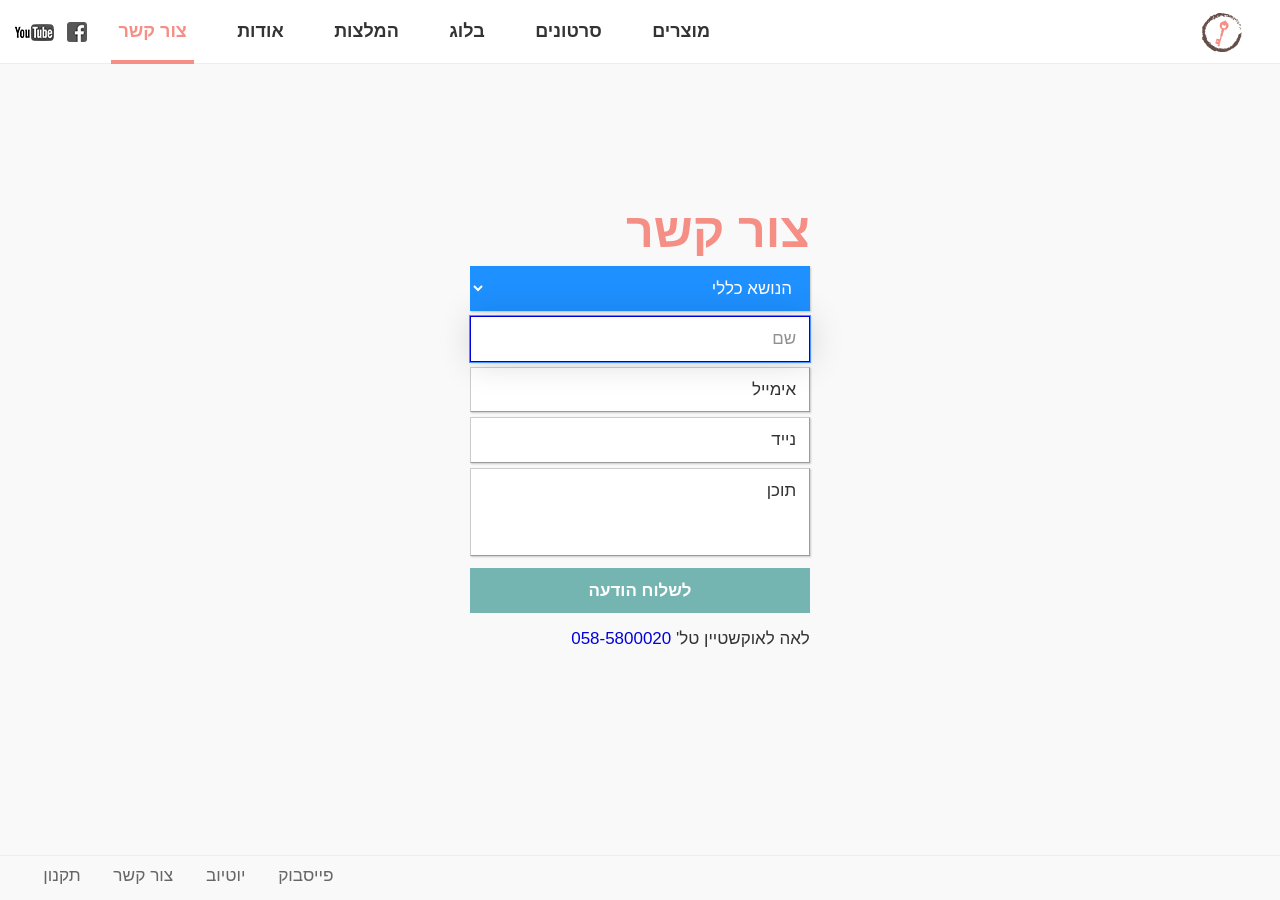
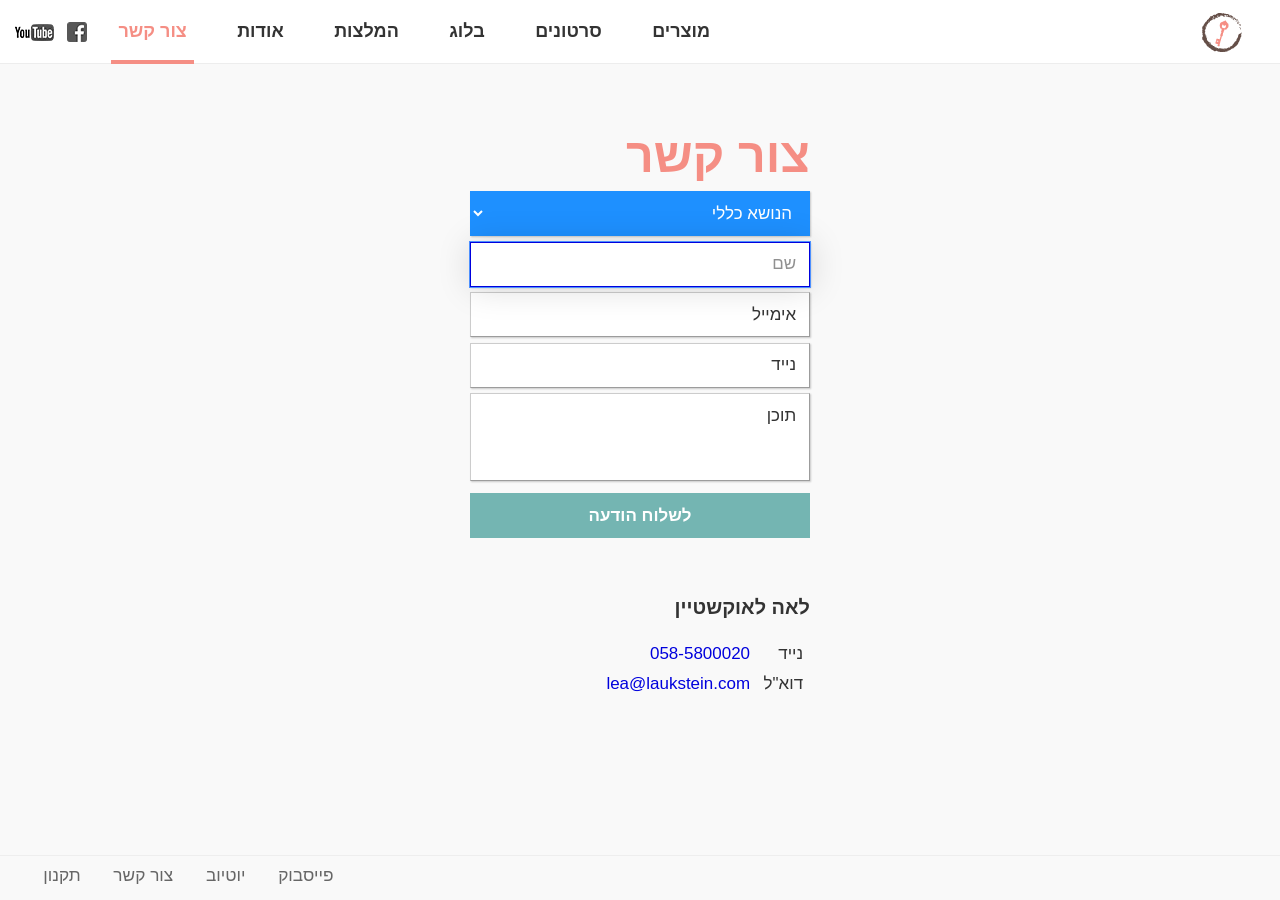
Before and after one commit to laukstein/lea.laukstein.com, a Jekyll site: the page built from contact.html, in a window 1280 px wide. Built offline with Jekyll 4.4.1, drawn with Linux system fonts in a browser that asks for light colours.

Commit message:
UI for contact details, added email

```diff
--- a/_includes/style.css
+++ b/_includes/style.css
@@ -868,8 +868,30 @@ iframe {
     font-weight: bold;
     white-space: nowrap;
 }
+.column.label {
+    width: 1px;
+}
 .flow {
     float: left;
+}
+.contact.sheet {
+    width: 100%;
+    margin: 1.8em 0;
+    line-height: 1;
+}
+.contact.sheet .column {
+    display: table-cell;
+}
+.contact.sheet .row {
+    display: table-row-group;
+    padding: 0;
+    border-top: 0;
+}
+.contact.sheet .label {
+    font-weight: normal;
+}
+.contact.sheet .label.row {
+    display: table-caption;
 }
 
 /* Product item page */
--- a/contact.html
+++ b/contact.html
@@ -40,5 +40,15 @@ products:
         <dd><button formnovalidate>לשלוח הודעה</button>
         <dd id=status>
     </dl>
-    <p>לאה לאוקשטיין טל' <a href=tel://0585800020 target=_blank>058-5800020</a></p>
+    <dl class="contact sheet">
+        <dt class="row label"><h3>לאה לאוקשטיין</h3></dt>
+        <dd class=row>
+            <div class="column label">נייד</div>
+            <a class=column href=tel://0585800020 target=_blank>058-5800020</a>
+        </dd>
+        <dd class=row>
+            <div class="column label">דוא"ל</div>
+            <a class=column href=mailto:lea@laukstein.com target=_blank>lea@laukstein.com</a>
+        </dd>
+    </dl>
 </form>
```
